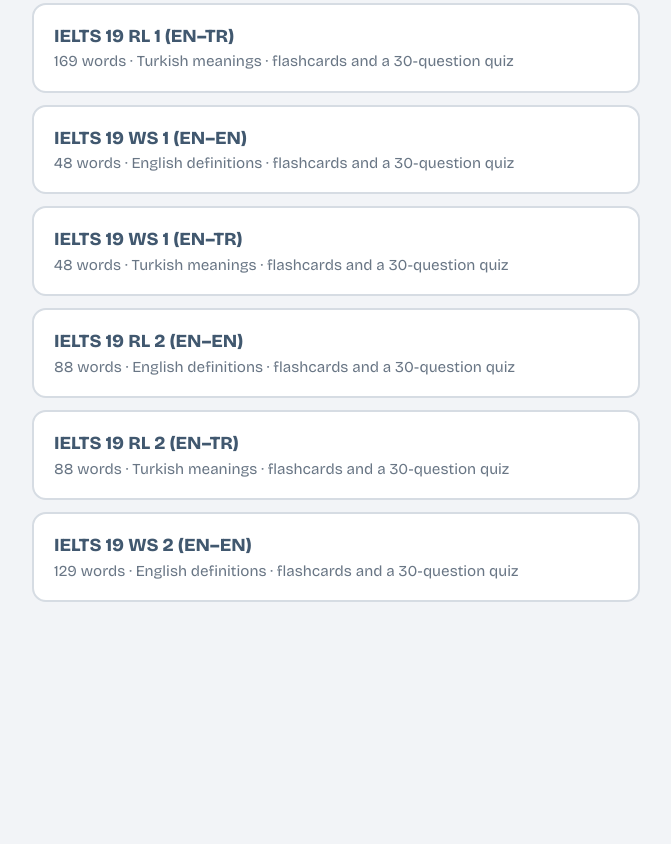
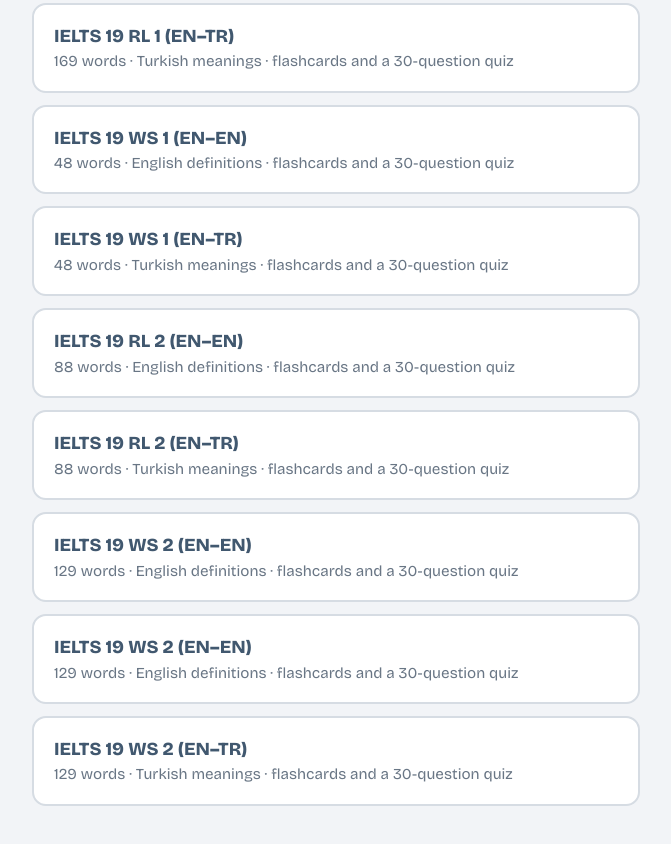
Before and after one commit to memrealtinbas/academicenglish, a plain HTML site: page ielts/index.html in a window 1280 px wide. Shown: the part 276-1120 px from the top of the page, without its empty margins (304-975 px from the left). Before the commit the page ends 934 px from the top, so only its background shows below. Drawn offline with nearby package versions, Linux system fonts and the light colour scheme.

Commit message:
Update index.html

```diff
--- a/ielts/index.html
+++ b/ielts/index.html
@@ -69,6 +69,16 @@ h1{font-size:2rem;font-weight:800;margin:0 0 6px}
 <span>129 words · English definitions · flashcards and a 30-question quiz</span>
 </a>
 
+<a class="item" href="19-ws-2/">
+<b>IELTS 19 WS 2 (EN–EN)</b>
+<span>129 words · English definitions · flashcards and a 30-question quiz</span>
+</a>
+
+<a class="item" href="19-ws-2-en-tr/">
+<b>IELTS 19 WS 2 (EN–TR)</b>
+<span>129 words · Turkish meanings · flashcards and a 30-question quiz</span>
+</a>
+
 <!-- TO ADD A NEW QUIZ: copy the 4 lines above (from <a ...> to </a>), paste them
      right below this comment, then change the folder name in href="..." and the two texts. -->
 
```
